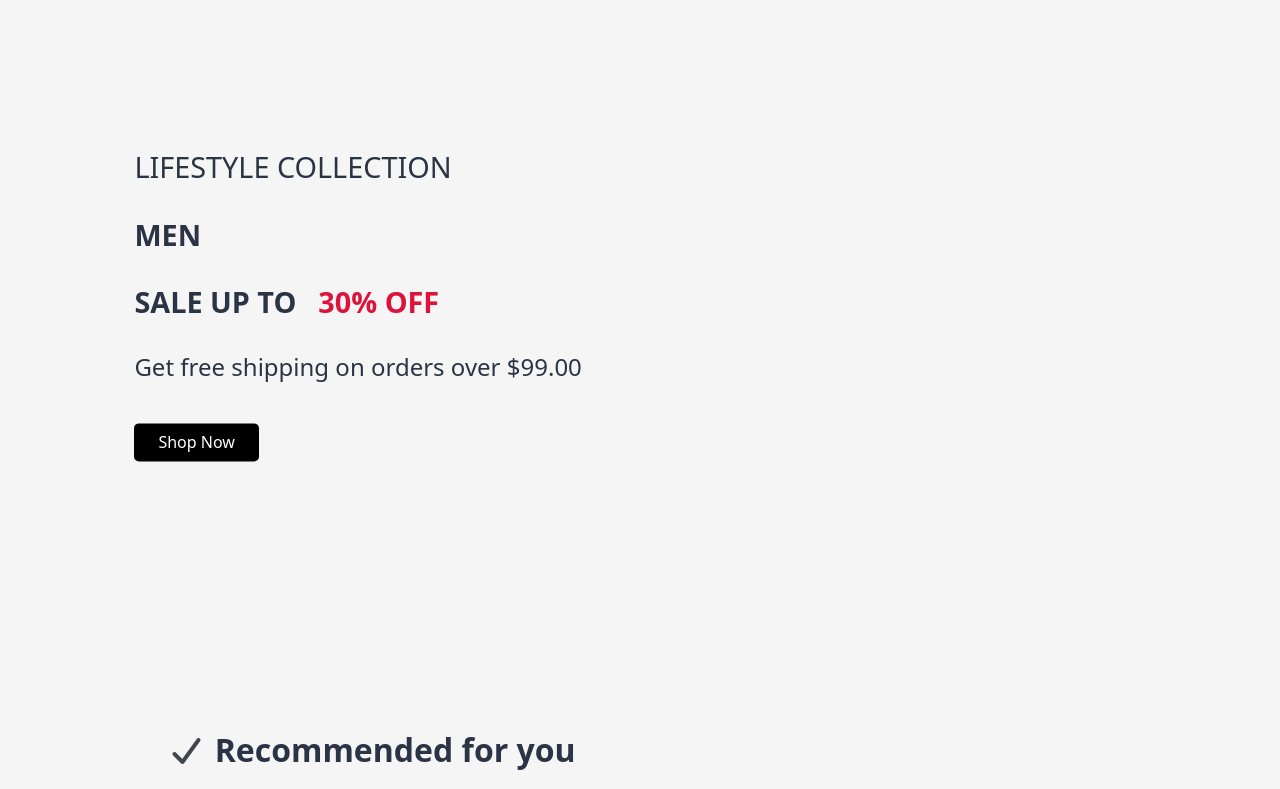
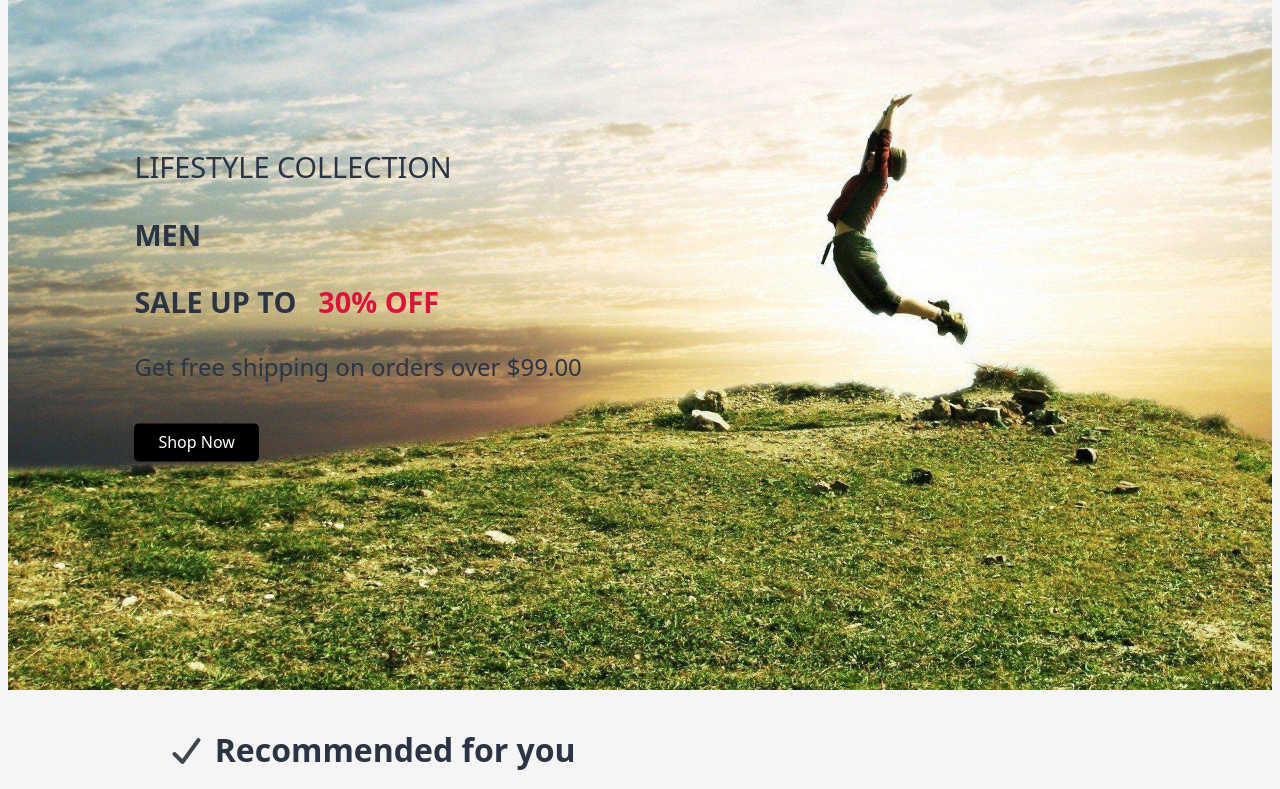
Before and after one commit to Mark-bassem/E-commerce-website, a plain HTML site: page index.html in a window 1280 px wide. Shown: the part 118-907 px from the top of the page. Drawn offline with Linux system fonts and the light colour scheme; the site is published under a folder, as on GitHub Pages, so addresses that start at the root find nothing.

Commit message:
Update index.css

```diff
--- a/index.css
+++ b/index.css
@@ -93,7 +93,7 @@ header {
 }
 
 .image {
-  background: url(/background.jpeg);
+  background: url(background.jpeg);
   height: 100vh;
   background-position: center;
   background-repeat: no-repeat;
@@ -285,4 +285,5 @@ footer {
   .image {
     background-position: left;
   }
+
 }
```
